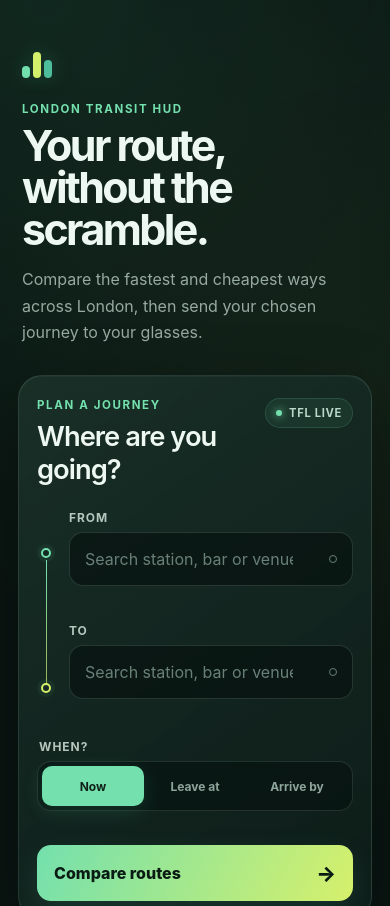
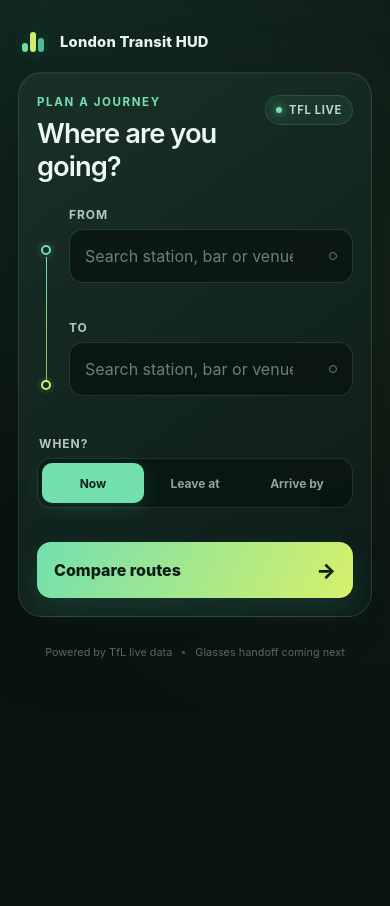
Before and after one commit to Jack-Berry/London-Transit-HUD, a website built with Vite: page index.html in a window 390 px wide. Shown: the top 906 px of the page. After the commit the page ends 844 px from the top, so only its background shows below. Built offline with nearby package versions, Linux system fonts and the light colour scheme; what @evenrealities/even_hub_sdk would draw is missing.

Commit message:
Round G: no-page-scroll layout (0.1.2)
Sol's T14, reviewed and signed off. Body scroll locked, the app shell is the sole inner scroller (the mechanism field-proven to work in the Even WebView), compact single-line header fits the whole planner on one phone screen, and the suggestion overlay floats above content so selection never needs scrolling. Lead verified the full matrix at 390x660 and 390x350 including To-field reachability after selection and the complete plan flow. Hosted copy redeployed.

Co-Authored-By: Claude Fable 5 <noreply@anthropic.com>

```diff
--- a/app.json
+++ b/app.json
@@ -2,7 +2,7 @@
   "package_id": "com.beriscope.londontransithud",
   "edition": "202601",
   "name": "London Transit HUD",
-  "version": "0.1.1",
+  "version": "0.1.2",
   "min_app_version": "2.0.0",
   "min_sdk_version": "0.0.10",
   "entrypoint": "index.html",
--- a/index.html
+++ b/index.html
@@ -21,12 +21,7 @@
           <span></span>
           <span></span>
         </div>
-        <p class="eyebrow">London Transit HUD</p>
-        <h1>Your route, without the scramble.</h1>
-        <p class="hero-copy">
-          Compare the fastest and cheapest ways across London, then send your
-          chosen journey to your glasses.
-        </p>
+        <h1 class="brand-title">London Transit HUD</h1>
       </header>
 
       <section class="planner-panel" aria-labelledby="planner-title">
--- a/src/styles.css
+++ b/src/styles.css
@@ -22,15 +22,20 @@
   box-sizing: border-box;
 }
 
+html,
+body {
+  width: 100%;
+  height: 100%;
+  overflow: hidden;
+}
+
 html {
   min-width: 320px;
-  min-height: 100%;
   background: #091411;
 }
 
 body {
   min-width: 320px;
-  min-height: 100vh;
   margin: 0;
   background:
     radial-gradient(circle at 12% 0%, rgba(54, 132, 98, 0.18), transparent 33rem),
@@ -59,46 +64,57 @@ input[type="radio"] {
 
 .app-shell {
   width: min(100%, 720px);
+  height: 100vh;
   margin: 0 auto;
   padding: 28px 18px 48px;
+  overflow-y: auto;
+  overscroll-behavior-y: contain;
+  -webkit-overflow-scrolling: touch;
+}
+
+@supports (height: 100dvh) {
+  .app-shell {
+    height: 100dvh;
+  }
 }
 
 .hero {
-  position: relative;
-  padding: 24px 4px 30px;
+  display: flex;
+  align-items: center;
+  gap: 11px;
+  padding: 4px 4px 20px;
 }
 
 .brand-mark {
   display: flex;
+  flex: 0 0 auto;
   align-items: end;
-  gap: 3px;
-  width: 34px;
-  height: 26px;
-  margin-bottom: 24px;
+  gap: 2px;
+  width: 27px;
+  height: 20px;
 }
 
 .brand-mark span {
-  width: 8px;
+  width: 6px;
   border-radius: 999px;
   background: var(--mint);
   box-shadow: 0 0 22px rgba(115, 224, 174, 0.24);
 }
 
 .brand-mark span:nth-child(1) {
-  height: 12px;
+  height: 9px;
 }
 
 .brand-mark span:nth-child(2) {
-  height: 26px;
+  height: 20px;
   background: var(--lime);
 }
 
 .brand-mark span:nth-child(3) {
-  height: 18px;
+  height: 14px;
   background: #4ebd9b;
 }
 
-.eyebrow,
 .step-label {
   margin: 0 0 8px;
   color: var(--mint);
@@ -108,27 +124,17 @@ input[type="radio"] {
   text-transform: uppercase;
 }
 
-h1,
 h2,
 p {
   margin-top: 0;
 }
 
-h1 {
-  max-width: 600px;
-  margin-bottom: 16px;
-  font-size: clamp(2.55rem, 11vw, 5.2rem);
-  font-weight: 680;
-  letter-spacing: -0.06em;
-  line-height: 0.98;
-}
-
-.hero-copy {
-  max-width: 560px;
-  margin-bottom: 0;
-  color: var(--muted);
-  font-size: 1rem;
-  line-height: 1.65;
+.brand-title {
+  margin: 0;
+  font-size: 0.92rem;
+  font-weight: 760;
+  letter-spacing: 0.015em;
+  line-height: 1;
 }
 
 .planner-panel,
@@ -230,6 +236,10 @@ h1 {
 .station-field {
   position: relative;
   min-width: 0;
+}
+
+.station-field:focus-within {
+  z-index: 30;
 }
 
 .station-field label,
@@ -335,11 +345,13 @@ input[data-selected="true"] + .input-state {
   left: 0;
   max-height: 310px;
   overflow-y: auto;
+  overscroll-behavior: contain;
   padding: 6px;
   border: 1px solid rgba(180, 218, 199, 0.18);
   border-radius: 15px;
   background: #10231d;
   box-shadow: 0 18px 50px rgba(0, 0, 0, 0.48);
+  -webkit-overflow-scrolling: touch;
 }
 
 .suggestion-option {
@@ -791,12 +803,11 @@ input[data-selected="true"] + .input-state {
 
 @media (min-width: 600px) {
   .app-shell {
-    padding: 48px 28px 72px;
+    padding: 32px 28px 64px;
   }
 
   .hero {
-    padding-top: 28px;
-    padding-bottom: 42px;
+    padding-bottom: 24px;
   }
 
   .planner-panel,
```
Also changed, not shown: SYNC.md (+16 -0 lines), .claude/settings.json.
